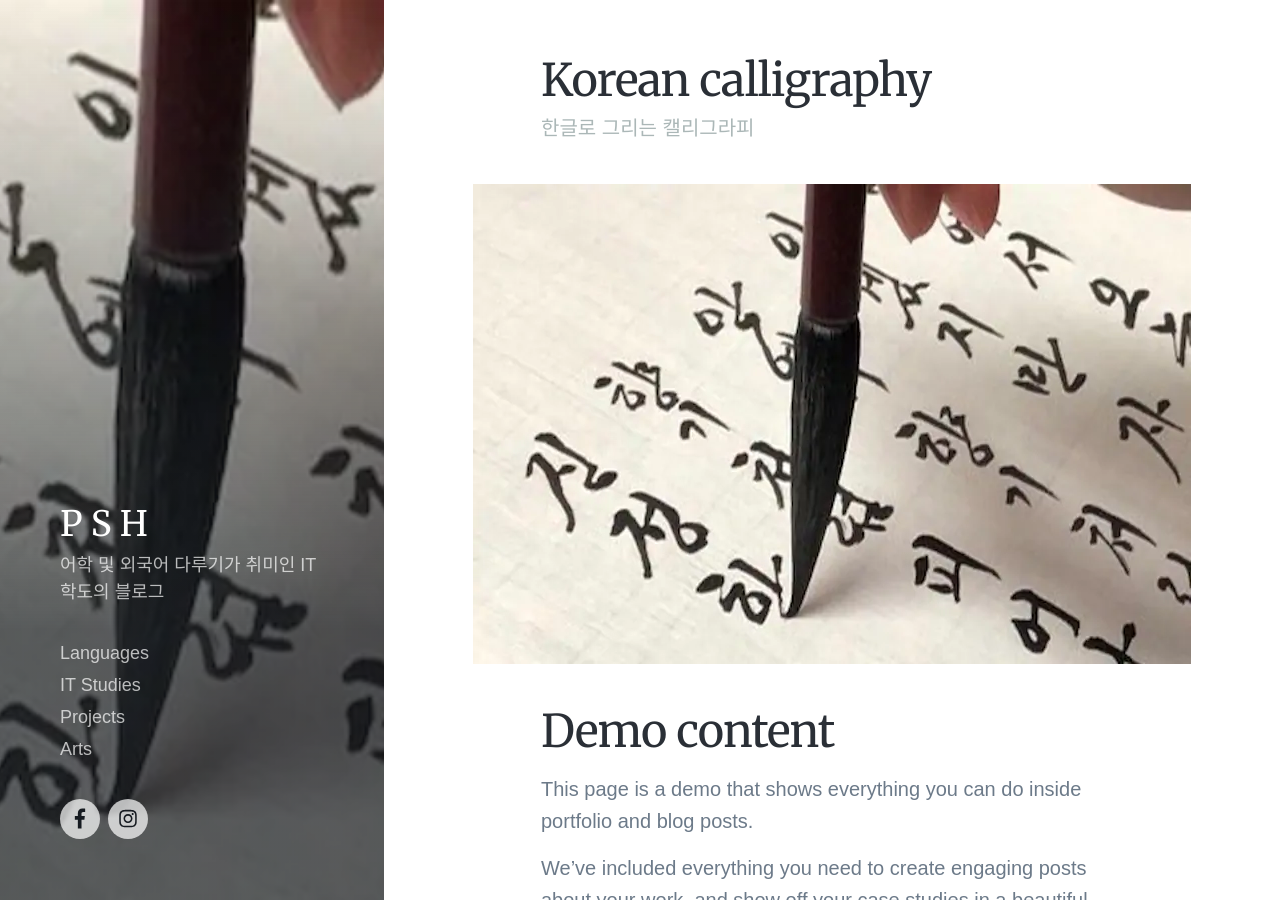
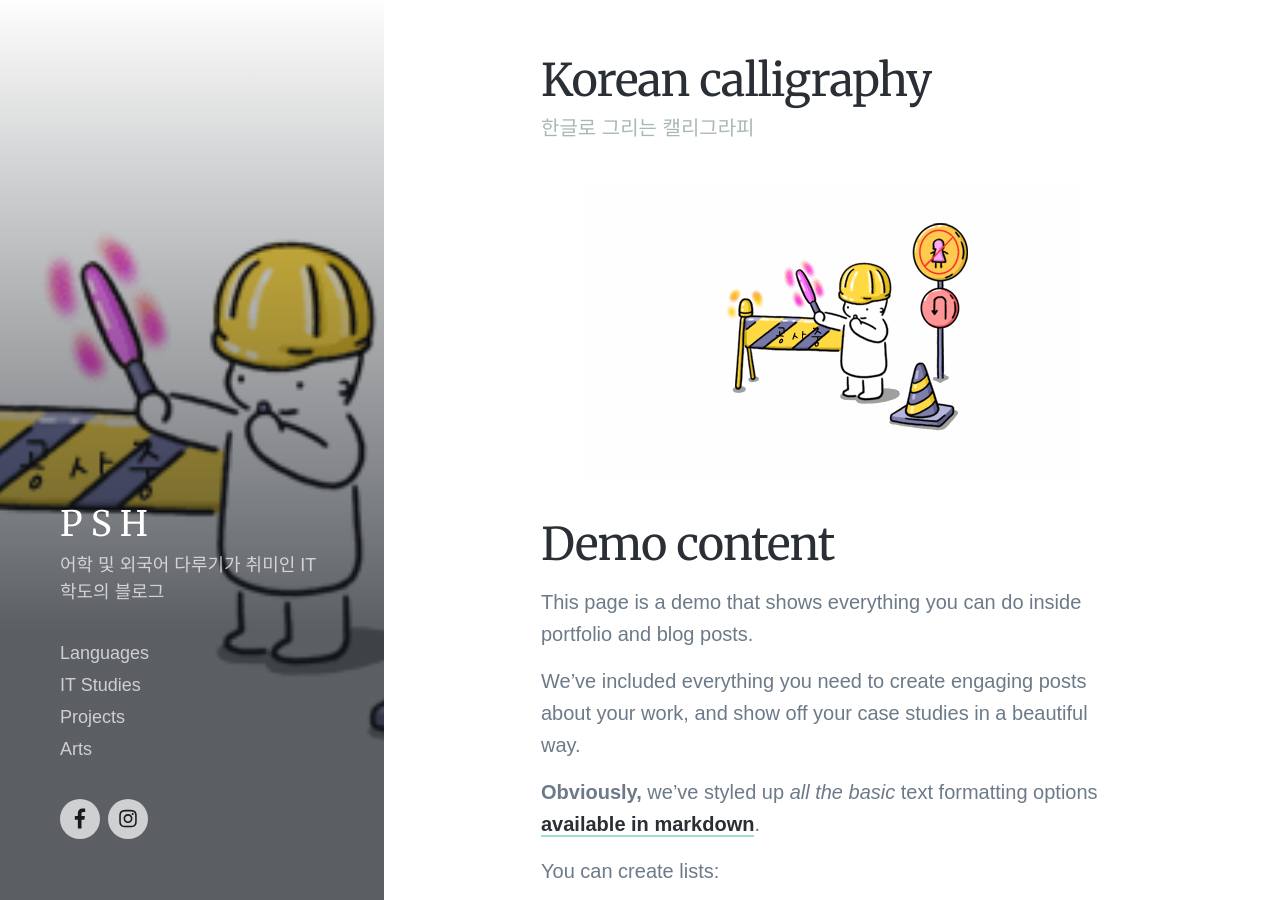
Before and after one commit to vendergood/vendergood.github.io, a Jekyll site: the page built from _arts/2021-02-19-Korean-calligraphy.md, in a window 1280 px wide and 900 px high. Built offline with Jekyll 4.4.1, drawn with Linux system fonts in a browser that asks for light colours; nearby versions of some CDN libraries; some web fonts are replaced.

Commit message:
Update 2021-02-19-Korean-calligraphy.md

```diff
--- a/_arts/2021-02-19-Korean-calligraphy.md
+++ b/_arts/2021-02-19-Korean-calligraphy.md
@@ -2,10 +2,10 @@
 title: 'Korean calligraphy'
 subtitle: '한글로 그리는 캘리그라피'
 date: 2021-02-19 23:32:54
-featured_image: '/images/korean-calligraphy.jpg'
+featured_image: '/images/under-construction.jpg'
 ---
 
-![](/images/korean-calligraphy.jpg)
+![](/images/under-construction.jpg)
 
 ## Demo content
 
```
